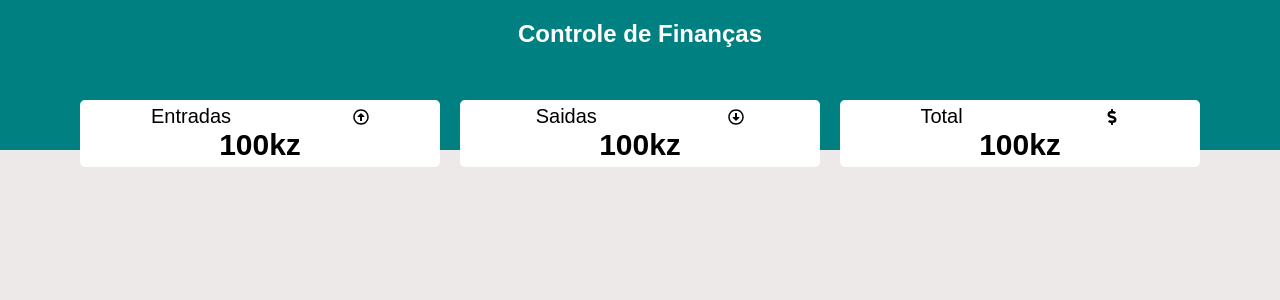
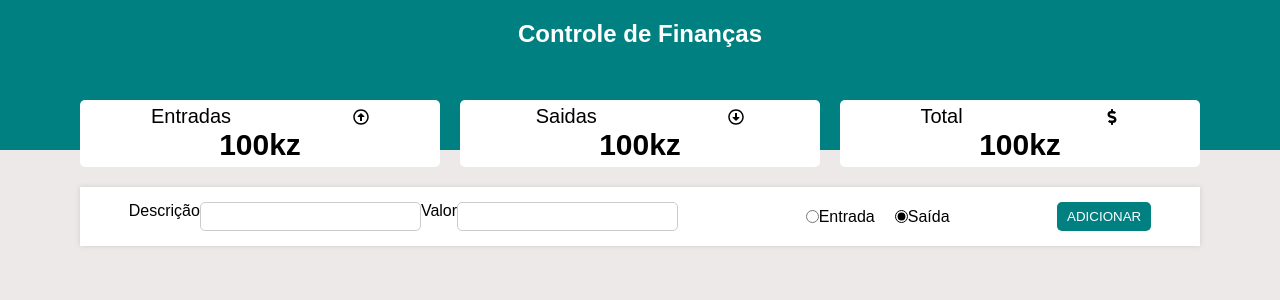
Before and after one commit to JoaoCarlosDombo/PrimeiroProjecto, a React (Create React App) app in the folder react002/: page / in a window 1280 px wide. Shown: the top 300 px of the page. Built offline with nearby package versions, Linux system fonts and the light colour scheme.

Commit message:
feat: inserido o formulario

```diff
--- a/react002/src/App.jsx
+++ b/react002/src/App.jsx
@@ -1,4 +1,5 @@
 import React, { useState, useEffect } from "react";
+import Form from "./components/Form/index";
 import Header from "./components/Headers/header";
 import Resumo from "./components/Resumo/Resumo";
 import Global from "./Styles/globalStyle";
@@ -28,9 +29,10 @@
 
   return (
     <>
-      <Global />
       <Header />
       <Resumo />
+      <Form />
+      <Global />
     </>
   );
 }
--- /dev/null
+++ b/react002/src/components/Form/index.jsx
@@ -0,0 +1,52 @@
+import React, { useState } from "react";
+import * as c from "./style";
+
+export default function Form() {
+  const [desc, setDesc] = useState("");
+  const [amount, setAmount] = useState("");
+  const [isExpense, setIsExpense] = useState("");
+
+  const handleClick = () => {
+    if (!desc || !amount) {
+      alert("Informe a descrição e o valor");
+      return;
+    } else if (amount < 1) {
+      alert("o valor tem que ser positivo");
+    }
+  };
+  return (
+    <>
+      <c.Container>
+        <c.InputContent>
+          <c.Label>Descrição</c.Label>
+          <c.Input value={desc} onChange={(e) => setDesc(e.target.value)} />
+          <c.Label>Valor</c.Label>
+          <c.Input
+            type="number"
+            value={amount}
+            onChange={(e) => setAmount(e.target.value)}
+          />
+        </c.InputContent>
+        <c.RadioGrup>
+          <c.Input
+            type="radio"
+            id="rIncome"
+            defaultChecked
+            name="group1"
+            onChange={() => setIsExpense(!isExpense)}
+          />
+          <c.Label htmlFor="rIncome">Entrada</c.Label>
+          <c.Input
+            type="radio"
+            id="expensed"
+            defaultChecked
+            name="group1"
+            onChange={() => setIsExpense(!isExpense)}
+          />
+          <c.Label htmlFor="expensed">Saída</c.Label>
+        </c.RadioGrup>
+        <c.Buttom onClick={handleClick}>ADICIONAR</c.Buttom>
+      </c.Container>
+    </>
+  );
+}
--- /dev/null
+++ b/react002/src/components/Form/style.js
@@ -0,0 +1,49 @@
+import styled from "styled-components";
+
+export const Container = styled.div`
+max-width: 1120px;
+margin: 20px auto;
+width: 98%;
+background-color: #fff;
+box-shadow: 0px 0px 5px #ccc;
+display: flex;
+justify-content: space-around;
+padding: 15px 0px;
+gap: 10px;
+
+@media (max-width:750px) {
+    display: grid;
+
+}
+`
+export const InputContent = styled.div`
+display: flex;
+flex-direction: row;
+`
+export const Label = styled.label``;
+
+export const Input = styled.input`
+outline: none;
+border-radius: 5px;
+padding: 5px 10px;
+font-size: 15px;
+border: 1px solid #ccc;
+`
+export const RadioGrup = styled.div`
+display: flex;
+align-items: center;
+
+input{
+    margin-left: 20px;
+    accent-color: black;
+    margin-top: 0;
+}
+`;
+export const Buttom = styled.button`
+padding: 5px 10px;
+border: none;
+border-radius: 5px;
+cursor: pointer;
+color: white;
+background-color: teal;
+`
```
